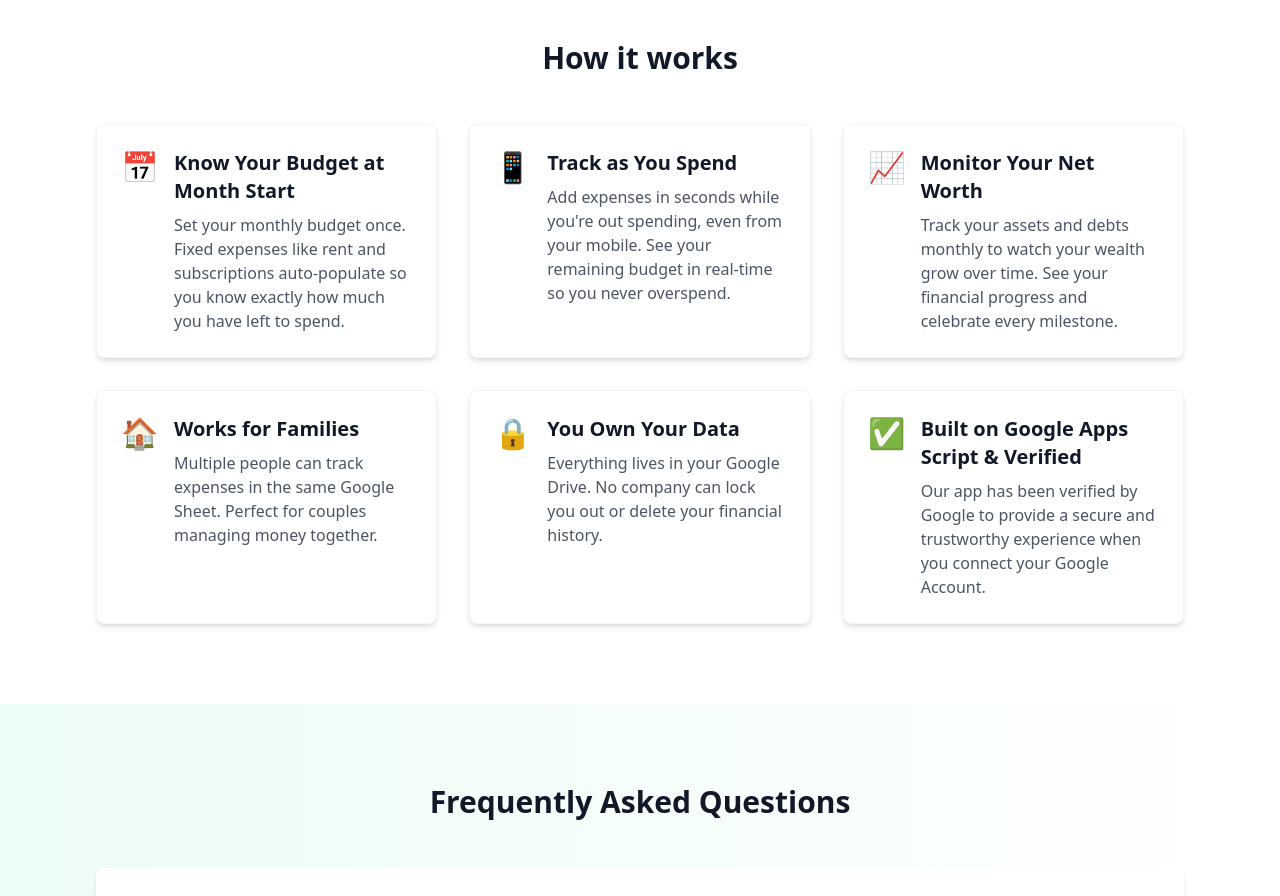
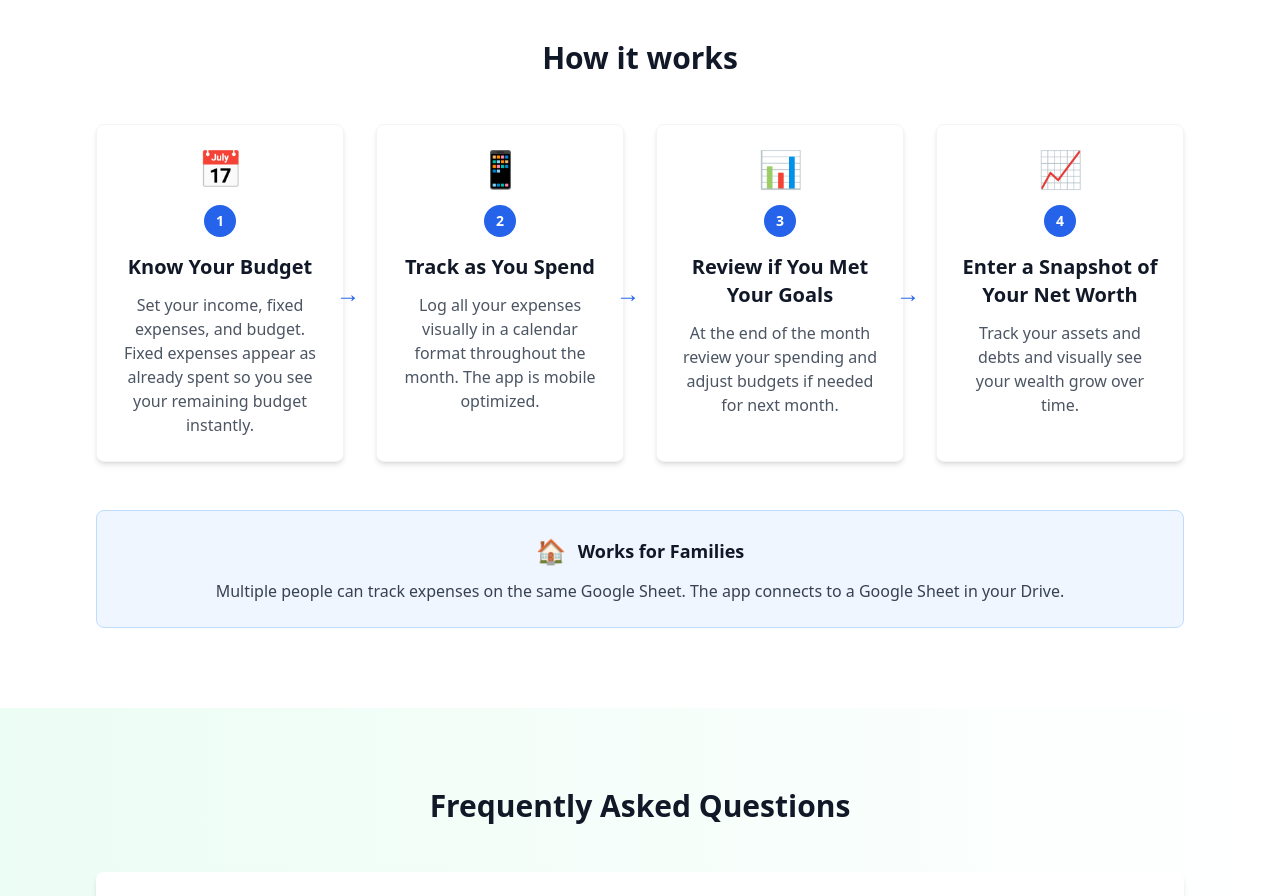
Before and after one commit to serdarsalim/personalfinance, a Next.js app: page / in a window 1280 px wide. Shown: the part 2480-3376 px from the top of the page. Built offline with nearby package versions, Linux system fonts and the light colour scheme.

Commit message:
fixing how it works section

```diff
--- a/src/app/components/sections/WhySimplifySection.tsx
+++ b/src/app/components/sections/WhySimplifySection.tsx
@@ -1,34 +1,24 @@
 export default function WhySimplifySection() {
   const reasons = [
     {
-      title: "Know Your Budget at Month Start",
-      description: "Set your monthly budget once. Fixed expenses like rent and subscriptions auto-populate so you know exactly how much you have left to spend.",
+      title: "Know Your Budget",
+      description: "Set your income, fixed expenses, and budget. Fixed expenses appear as already spent so you see your remaining budget instantly.",
       icon: "📅"
     },
     {
       title: "Track as You Spend",
-      description: "Add expenses in seconds while you're out spending, even from your mobile. See your remaining budget in real-time so you never overspend.",
+      description: "Log all your expenses visually in a calendar format throughout the month. The app is mobile optimized.",
       icon: "📱"
     },
     {
-      title: "Monitor Your Net Worth",
-      description: "Track your assets and debts monthly to watch your wealth grow over time. See your financial progress and celebrate every milestone.",
-      icon: "📈"
+      title: "Review if You Met Your Goals",
+      description: "At the end of the month review your spending and adjust budgets if needed for next month.",
+      icon: "📊"
     },
     {
-      title: "Works for Families",
-      description: "Multiple people can track expenses in the same Google Sheet. Perfect for couples managing money together.",
-      icon: "🏠"
-    },
-    {
-      title: "You Own Your Data",
-      description: "Everything lives in your Google Drive. No company can lock you out or delete your financial history.",
-      icon: "🔒"
-    },
-    {
-      title: "Built on Google Apps Script & Verified",
-      description: "Our app has been verified by Google to provide a secure and trustworthy experience when you connect your Google Account.",
-      icon: "✅"
+      title: "Enter a Snapshot of Your Net Worth",
+      description: "Track your assets and debts and visually see your wealth grow over time.",
+      icon: "📈"
     }
   ];
 
@@ -38,23 +28,41 @@ export default function WhySimplifySection() {
         <h2 className="text-2xl sm:text-3xl font-bold mb-12 text-center text-gray-900">
           How it works
         </h2>
-        <div className="grid grid-cols-1 md:grid-cols-2 lg:grid-cols-3 gap-8">
+        <div className="grid grid-cols-1 md:grid-cols-2 lg:grid-cols-4 gap-8">
           {reasons.map((reason, i) => (
-            <div
-              key={i}
-              className="bg-white p-6 rounded-lg shadow-md hover:shadow-lg transition-shadow duration-300 border border-gray-100"
-            >
-              <div className="flex items-start">
-                <div className="text-3xl mr-4 flex-shrink-0">{reason.icon}</div>
-                <div>
-                  <h3 className="text-xl font-bold mb-2 text-gray-900">
+            <div key={i} className="relative">
+              <div className="bg-white p-6 rounded-lg shadow-md hover:shadow-lg transition-shadow duration-300 border border-gray-100 h-full">
+                <div className="text-center">
+                  <div className="text-4xl mb-4">{reason.icon}</div>
+                  <div className="bg-blue-600 text-white rounded-full w-8 h-8 flex items-center justify-center text-sm font-bold mx-auto mb-4">
+                    {i + 1}
+                  </div>
+                  <h3 className="text-xl font-bold mb-3 text-gray-900">
                     {reason.title}
                   </h3>
                   <p className="text-gray-600">{reason.description}</p>
                 </div>
               </div>
+              {i < reasons.length - 1 && (
+                <div className="hidden lg:block absolute top-1/2 -right-4 transform -translate-y-1/2 z-10">
+                  <div className="text-blue-600 text-2xl">→</div>
+                </div>
+              )}
             </div>
           ))}
+        </div>
+
+        {/* Family sharing note */}
+        <div className="mt-12 text-center">
+          <div className="bg-blue-50 rounded-lg p-6 border border-blue-200">
+            <div className="flex items-center justify-center mb-3">
+              <span className="text-2xl mr-3">🏠</span>
+              <h3 className="text-lg font-semibold text-gray-900">Works for Families</h3>
+            </div>
+            <p className="text-gray-700">
+              Multiple people can track expenses on the same Google Sheet. The app connects to a Google Sheet in your Drive.
+            </p>
+          </div>
         </div>
       </div>
     </section>
```
